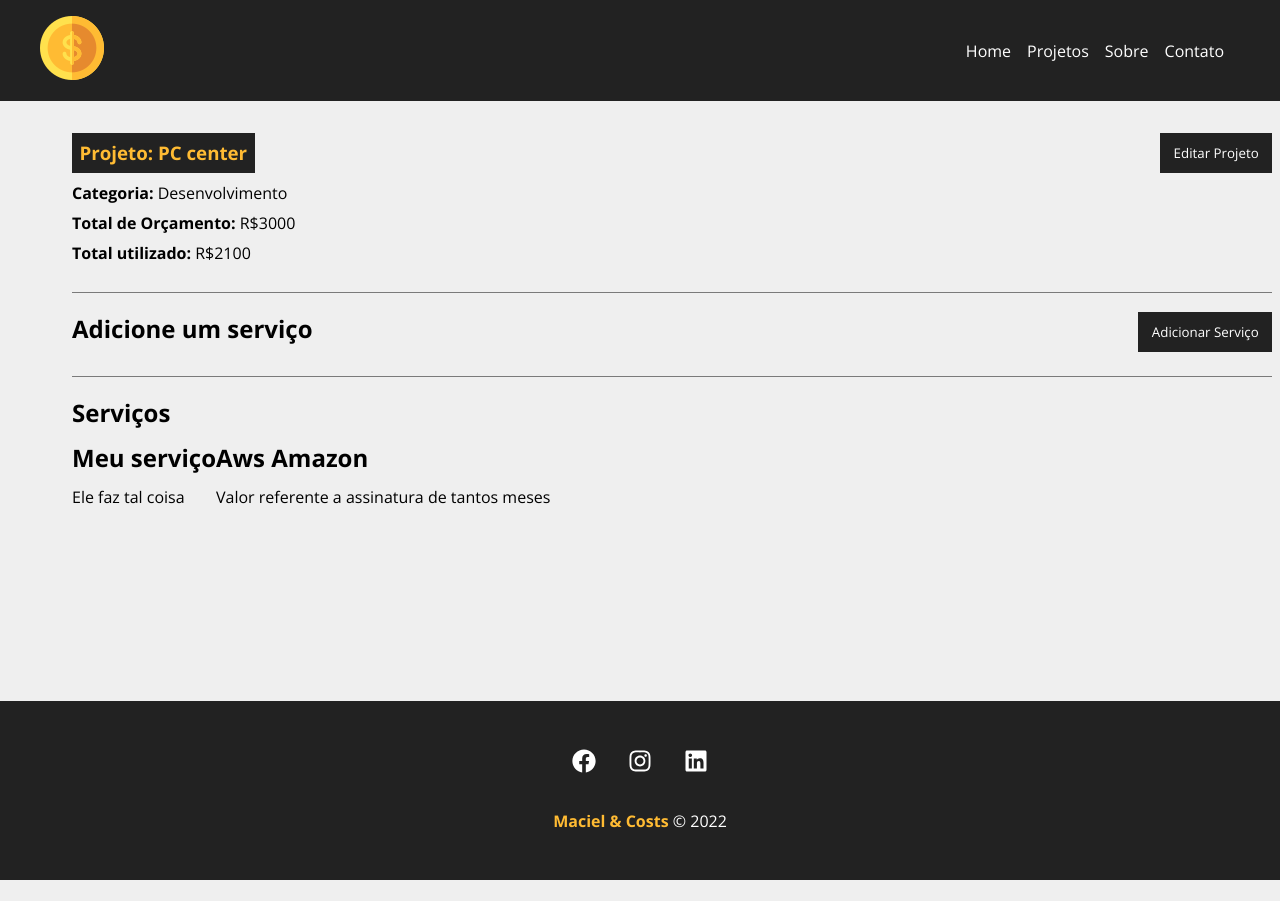
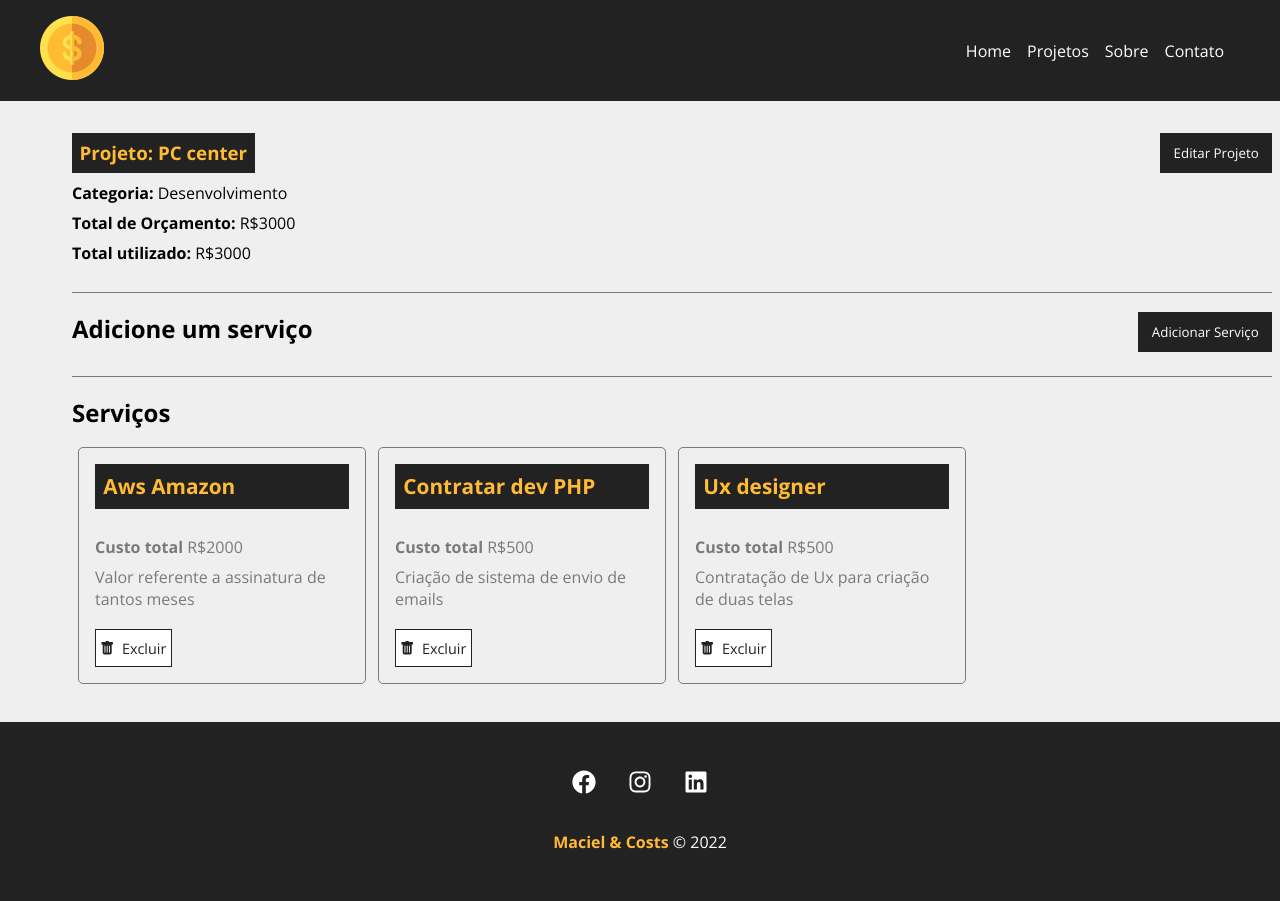
Before and after one commit to CuboMagico/curso-react-matheus-battisti, a React (Create React App) app: page /projeto/1 in a window 1280 px wide. Shown: the top 901 px of the page. Before the commit the page ends 880 px from the top, so only its background shows below. Built offline with nearby package versions, Linux system fonts and the light colour scheme; data requests are answered from the project's data file.

Commit message:
Final da trigésima sétima aula. Finalização do curso

```diff
--- a/db.json
+++ b/db.json
@@ -7,19 +7,25 @@
         "id": "3",
         "name": "Desenvolvimento"
       },
-      "cost": 2100,
+      "cost": 3000,
       "services": [
-        {
-          "name": "Meu serviço",
-          "cost": "100",
-          "description": "Ele faz tal coisa",
-          "id": "9c5535e7-d8ad-403f-a4ce-059a5a930c44"
-        },
         {
           "name": "Aws Amazon",
           "cost": "2000",
           "description": "Valor referente a assinatura de tantos meses",
           "id": "df445ae5-6d0a-4f7c-b4f2-33280bcd24bf"
+        },
+        {
+          "name": "Contratar dev PHP",
+          "cost": "500",
+          "description": "Criação de sistema de envio de emails",
+          "id": "313e4e2a-c176-4268-aaea-b2efc1b82755"
+        },
+        {
+          "name": "Ux designer",
+          "cost": "500",
+          "description": "Contratação de Ux para criação de duas telas",
+          "id": "2f21e9a9-deea-4f21-9b3d-279baf0a2fa3"
         }
       ],
       "id": 1
@@ -56,28 +62,6 @@
       "cost": 0,
       "services": [],
       "id": 4
-    },
-    {
-      "name": "Bebidas",
-      "budget": "123123",
-      "category": {
-        "id": "1",
-        "name": "Infra"
-      },
-      "cost": 0,
-      "services": [],
-      "id": 5
-    },
-    {
-      "category": {
-        "id": "3",
-        "name": "Desenvolvimento"
-      },
-      "name": "Kaboom",
-      "budget": "800",
-      "cost": 0,
-      "services": [],
-      "id": 6
     }
   ],
   "categories": [
--- a/src/components/Project/ProjectCard/ProjectCard.jsx
+++ b/src/components/Project/ProjectCard/ProjectCard.jsx
@@ -5,7 +5,13 @@ import { BsPencil, BsFillTrashFill } from "react-icons/bs"
 import { Link } from "react-router-dom"
 
 
-const ProjectCard = ({ project }) => {
+const ProjectCard = ({ project, handleRemove }) => {
+
+    const remove = (event) => {
+        event.preventDefault()
+        handleRemove(project.id)
+    }
+
     return (
         <div className={`${styles.project_card}`}>
             <h4>{project.name}</h4>
@@ -17,7 +23,7 @@ const ProjectCard = ({ project }) => {
             </p>
             <div className={`${styles.project_card_actions}`}>
                 <Link to={`/projeto/${project.id}`}><BsPencil />Editar</Link>
-                <button><BsFillTrashFill />Remover</button>
+                <button onClick={remove}><BsFillTrashFill />Remover</button>
             </div>
         </div>
     )
--- /dev/null
+++ b/src/components/Service/ServiceCard/ServiceCard.jsx
@@ -0,0 +1,29 @@
+import styles from "../../Project/ProjectCard/ProjectCard.module.css"
+
+import { BsFillTrashFill } from "react-icons/bs"
+
+const ServiceCard = ({ service, handleRemove }) => {
+
+    const remove = event => {
+        event.preventDefault()
+        handleRemove(service)
+    }
+
+    return (
+        <div className={styles.project_card}>
+            <h4>{service.name}</h4>
+            <p>
+                <span>Custo total</span> R${service.cost}
+            </p>
+            <p>{service.description}</p>
+            <div className={styles.project_card_actions}>
+                <button onClick={remove}>
+                    <BsFillTrashFill />Excluir
+                </button>
+            </div>
+        </div>
+    )
+}
+
+
+export default ServiceCard
--- a/src/components/pages/Project/Project.jsx
+++ b/src/components/pages/Project/Project.jsx
@@ -12,6 +12,7 @@ import Message from "../../layout/Message/Message"
 import ProjectForm from "../../Project/ProjectForm/ProjectForm"
 
 import ServiceForm from "../../Service/ServiceForm/ServiceForm"
+import ServiceCard from "../../Service/ServiceCard/ServiceCard"
 
 
 const Project = () => {
@@ -23,6 +24,7 @@ const Project = () => {
     const [showProjectForm, setShowProjectForm] = useState(false)
     const [showServiceForm, setShowServiceForm] = useState(false)
     const [message, setMessage] = useState({});
+
 
     const getProject = async () => {
         const data = await fetch(`http://localhost:5000/projects/${id}`,{
@@ -36,6 +38,7 @@ const Project = () => {
         setProject(json)
         setServices(json.services)
     }
+
 
     const updateProject = async (project, successMessage = {body : "Projeto atualizado com sucesso", type : "success"}) => {
 
@@ -65,17 +68,18 @@ const Project = () => {
 
     }
 
+
     const toggleProjectForm = () => {
         setShowProjectForm(!showProjectForm)
     }
+
 
     const toggleServiceForm = () => {
         setShowServiceForm(!showServiceForm)
     }
 
+
     const createService = (project) => {
-
-        setMessage({})
 
         const lastService = project.services[project.services.length - 1]
 
@@ -92,14 +96,31 @@ const Project = () => {
 
         project.cost = newCost
 
+        setShowServiceForm(false)
         updateProject(project, {body : "Serviço adicionado com sucesso!", type : "success"})
     }
+
+
+    const removeService = ({id, cost}) => {
+        const servicesUpdated = project.services.filter((service) => service.id !== id)
+
+        const projectUpdated = project
+
+        projectUpdated.services = servicesUpdated
+        projectUpdated.cost -= parseFloat(cost)
+
+        setProject(projectUpdated)
+        setServices(servicesUpdated)
+        updateProject(project, {body : "Serviço removido com sucesso", type : "success"})
+    }
+
 
     useEffect(() => {
         setTimeout(() => {
             getProject()
         }, 1000)
     }, [id])
+
 
     return (
         <div className={`${styles.project_details}`}>
@@ -147,15 +168,9 @@ const Project = () => {
 
                     <h2>Serviços</h2>
                     <Container customClass="start">
-                        {services ? services.map((service) => (
-                                <div>
-                                    <h2>{service.name}</h2>
-                                    <p>{service.description}</p>
-                                </div>
-
-                            )) : (
-                            <p>Não há serviços cadastrados</p>
-                        )}
+                        {services ? services.map((service) =>
+                            (<ServiceCard service={service} handleRemove={removeService} />))
+                        : <p>Não há serviços cadastrados</p>}
                     </Container>
                 </Container>
             ) : (
--- a/src/components/pages/Projects/Projects.jsx
+++ b/src/components/pages/Projects/Projects.jsx
@@ -16,6 +16,7 @@ const Projects = () => {
 
     const [projects, setProjects] = useState([])
     const [loading, setLoading] = useState(true)
+    const [flash, setFlash] = useState()
 
     const getProjects = async () => {
         const data = await fetch("http://localhost:5000/projects", {
@@ -29,6 +30,18 @@ const Projects = () => {
 
         setProjects(json)
         setLoading(false)
+    }
+
+    const removeProject = async id => {
+        await fetch(`http://localhost:5000/projects/${id}`, {
+            method : "DELETE",
+            headers : {
+                "Content-Type" : "application/json"
+            }
+        }).then()
+
+        setProjects(projects.filter(project => project.id !== id))
+        setFlash("Projeto removido com sucesso")
     }
 
     const location = useLocation()
@@ -53,12 +66,12 @@ const Projects = () => {
                 <LinkButton to="/novoprojeto" text="Criar projeto" />
             </div>
 
-            {message && <Message message={message} type="success" /> }
+            {message && <Message message={message} type="success" />}
+            {flash && <Message message={flash} type="success" />}
 
             <Container customClass="start">
                 {projects.length > 0 &&
-                    projects.map((project) => <ProjectCard project={project}
-                    />)
+                    projects.map((project) => <ProjectCard project={project} handleRemove={removeProject} />)
                 }
 
                 {loading && <Loading />}
```
